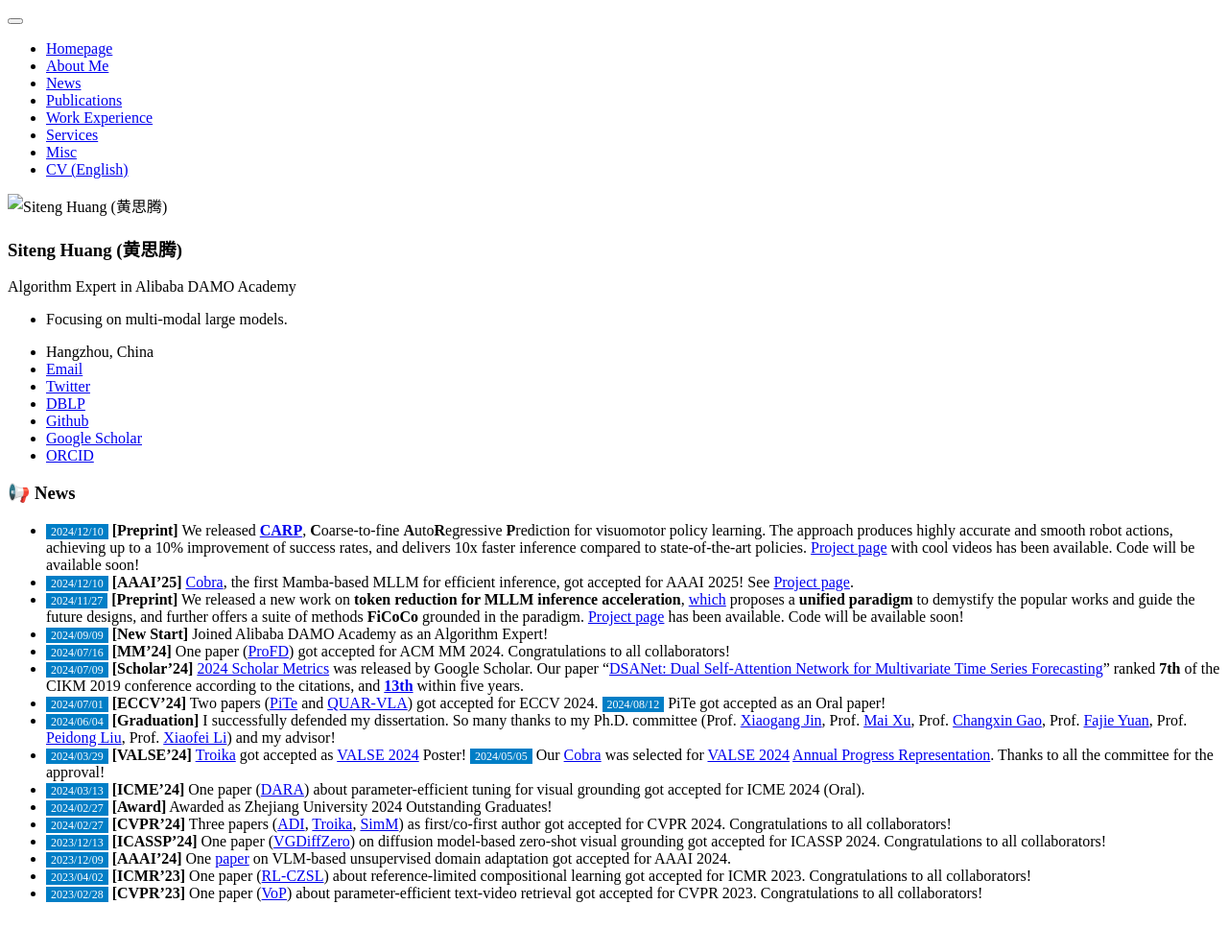
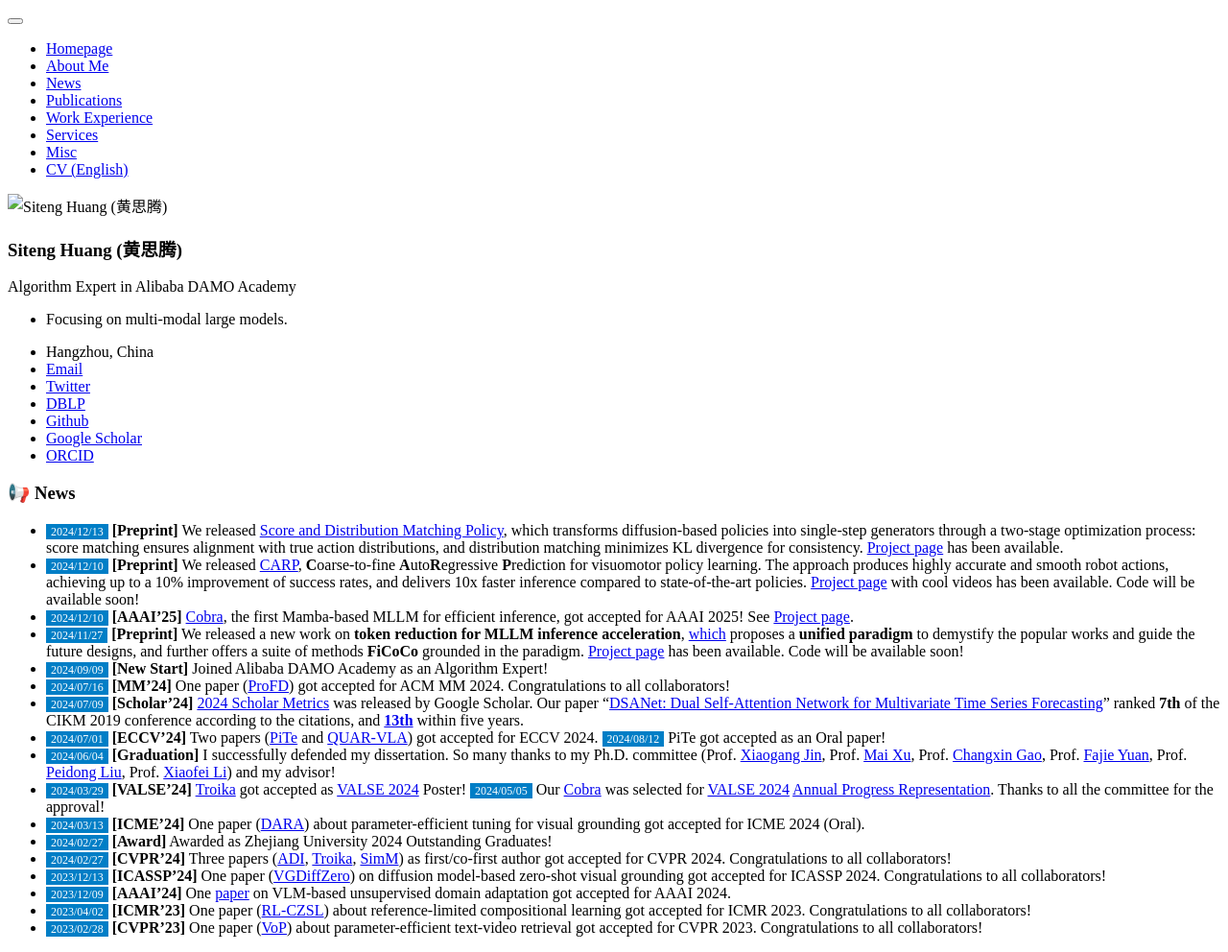
Before and after one commit to bighuang624/bighuang624.github.io, a Jekyll site: the page built from _pages/includes/news.md, in a window 1280 px wide. Shown: the whole page at 96% size. Built offline with Jekyll 4.4.1, drawn with Linux system fonts in a browser that asks for light colours; our own code applies the rules of GitHub Pages for plain Markdown files; before the commit the page ends 956 px from its top, so only the background shows below that.

Commit message:
add SCM-Policy

```diff
--- a/_pages/includes/news.md
+++ b/_pages/includes/news.md
@@ -2,7 +2,8 @@
 
 <!-- 参考 https://huanwang.tech/ 的样式 -->
 
-* <span style="font-size:12px;color:#FFFFFF;background-color:#007ec6;padding:1px 5px 1.5px 5px;">2024/12/10</span> **[Preprint]** We released **[CARP](https://arxiv.org/abs/2412.06782)**, **C**oarse-to-fine **A**uto**R**egressive **P**rediction for visuomotor policy learning. The approach produces highly accurate and smooth robot actions, achieving up to a 10% improvement of success rates, and delivers 10x faster inference compared to state-of-the-art policies. [Project page](https://carp-robot.github.io/) with cool videos has been available. Code will be available soon!
+* <span style="font-size:12px;color:#FFFFFF;background-color:#007ec6;padding:1px 5px 1.5px 5px;">2024/12/13</span> **[Preprint]** We released [Score and Distribution Matching Policy](https://arxiv.org/abs/2412.09265), which transforms diffusion-based policies into single-step generators through a two-stage optimization process: score matching ensures alignment with true action distributions, and distribution matching minimizes KL divergence for consistency. [Project page](https://sdm-policy.github.io/) has been available.
+* <span style="font-size:12px;color:#FFFFFF;background-color:#007ec6;padding:1px 5px 1.5px 5px;">2024/12/10</span> **[Preprint]** We released [CARP](https://arxiv.org/abs/2412.06782), **C**oarse-to-fine **A**uto**R**egressive **P**rediction for visuomotor policy learning. The approach produces highly accurate and smooth robot actions, achieving up to a 10% improvement of success rates, and delivers 10x faster inference compared to state-of-the-art policies. [Project page](https://carp-robot.github.io/) with cool videos has been available. Code will be available soon!
 * <span style="font-size:12px;color:#FFFFFF;background-color:#007ec6;padding:1px 5px 1.5px 5px;">2024/12/10</span> **[AAAI'25]** [Cobra](https://arxiv.org/abs/2403.14520), the first Mamba-based MLLM for efficient inference, got accepted for AAAI 2025! See [Project page](https://sites.google.com/view/cobravlm).
 * <span style="font-size:12px;color:#FFFFFF;background-color:#007ec6;padding:1px 5px 1.5px 5px;">2024/11/27</span> **[Preprint]** We released a new work on **token reduction for MLLM inference acceleration**, [which](https://arxiv.org/abs/2411.17686) proposes a **unified paradigm** to demystify the popular works and guide the future designs, and further offers a suite of methods **FiCoCo** grounded in the paradigm. [Project page](https://FiCoCo-accelerate.github.io/) has been available. Code will be available soon!
 * <span style="font-size:12px;color:#FFFFFF;background-color:#007ec6;padding:1px 5px 1.5px 5px;">2024/09/09</span> **[New Start]** Joined Alibaba DAMO Academy as an Algorithm Expert!
```
Also changed, not shown: _pages/includes/pub_short.md (+2 -0 lines).
